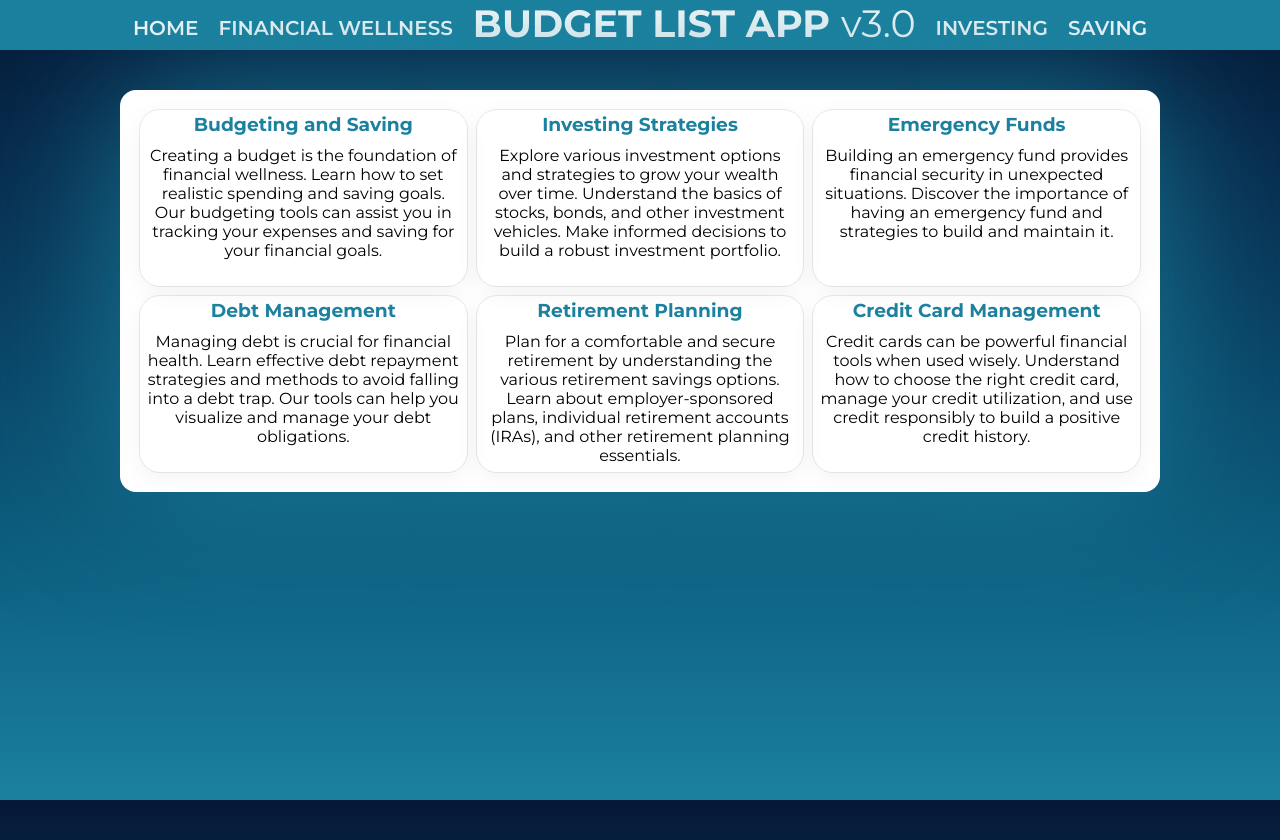
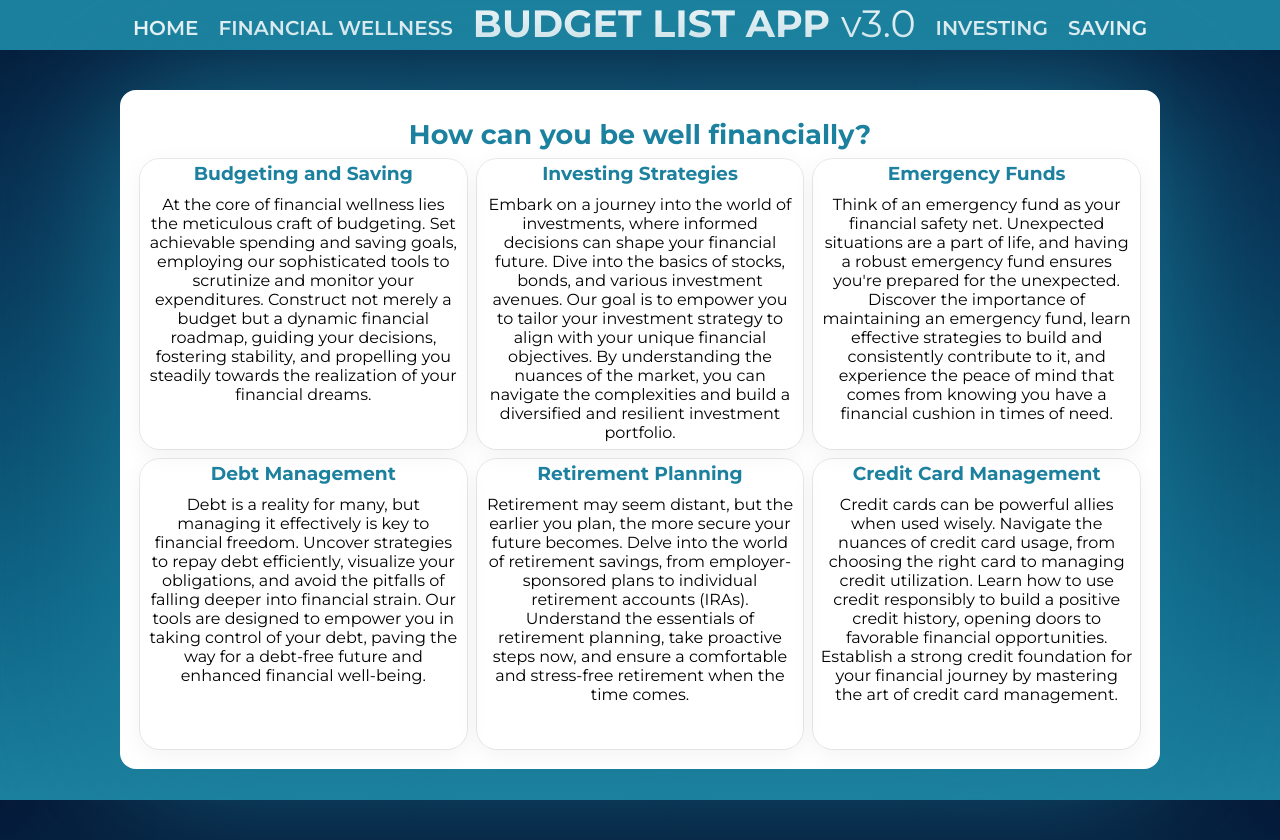
Before and after one commit to 8thrichard/budgetapp, a React (Create React App) app: page /financial-wellness in a window 1280 px wide. Built offline with nearby package versions, Linux system fonts and the light colour scheme; a web font is replaced by a local one.

Commit message:
Wording improved

```diff
--- a/src/pages/FinancialWellness.tsx
+++ b/src/pages/FinancialWellness.tsx
@@ -6,47 +6,44 @@ const FinancialWellness: React.FC = () => {
   return (
     <div className="finance-main">
       <div>
+        <div>
+          <h2>How can you be well financially?</h2>
+          </div>
         <div className='layout'>
           <div className='content-container'>
             <h3>Budgeting and Saving</h3>
             <p id='content-Paragraph'>
-            Creating a budget is the foundation of financial wellness. Learn how to set realistic spending and saving goals. Our budgeting tools can assist you in tracking your expenses and saving for your financial goals.
+            At the core of financial wellness lies the meticulous craft of budgeting. Set achievable spending and saving goals, employing our sophisticated tools to scrutinize and monitor your expenditures. Construct not merely a budget but a dynamic financial roadmap, guiding your decisions, fostering stability, and propelling you steadily towards the realization of your financial dreams.
             </p>
           </div>
-
           <div className='content-container'>
             <h3>Investing Strategies</h3>
             <p id='content-Paragraph'>
-               Explore various investment options and strategies to grow your wealth over time. Understand the basics of stocks, bonds, and other investment vehicles. Make informed decisions to build a robust investment portfolio.
-            </p>
+            Embark on a journey into the world of investments, where informed decisions can shape your financial future. Dive into the basics of stocks, bonds, and various investment avenues. Our goal is to empower you to tailor your investment strategy to align with your unique financial objectives. By understanding the nuances of the market, you can navigate the complexities and build a diversified and resilient investment portfolio.            </p>
           </div>
 
           <div className='content-container'>
             <h3>Emergency Funds</h3>
             <p id='content-Paragraph'>
-            Building an emergency fund provides financial security in unexpected situations. Discover the importance of having an emergency fund and strategies to build and maintain it.
-            </p>
+            Think of an emergency fund as your financial safety net. Unexpected situations are a part of life, and having a robust emergency fund ensures you're prepared for the unexpected. Discover the importance of maintaining an emergency fund, learn effective strategies to build and consistently contribute to it, and experience the peace of mind that comes from knowing you have a financial cushion in times of need.</p>
           </div>
 
           <div className='content-container'>
             <h3>Debt Management</h3>
             <p id='content-Paragraph'>
-            Managing debt is crucial for financial health. Learn effective debt repayment strategies and methods to avoid falling into a debt trap. Our tools can help you visualize and manage your debt obligations.
-            </p>
+            Debt is a reality for many, but managing it effectively is key to financial freedom. Uncover strategies to repay debt efficiently, visualize your obligations, and avoid the pitfalls of falling deeper into financial strain. Our tools are designed to empower you in taking control of your debt, paving the way for a debt-free future and enhanced financial well-being.            </p>
           </div>
 
           <div className='content-container'>
             <h3>Retirement Planning</h3>
             <p id='content-Paragraph'>
-            Plan for a comfortable and secure retirement by understanding the various retirement savings options. Learn about employer-sponsored plans, individual retirement accounts (IRAs), and other retirement planning essentials.
-            </p>
+            Retirement may seem distant, but the earlier you plan, the more secure your future becomes. Delve into the world of retirement savings, from employer-sponsored plans to individual retirement accounts (IRAs). Understand the essentials of retirement planning, take proactive steps now, and ensure a comfortable and stress-free retirement when the time comes.</p>
           </div>
 
           <div className='content-container'>
             <h3>Credit Card Management</h3>
             <p id='content-Paragraph'>
-            Credit cards can be powerful financial tools when used wisely. Understand how to choose the right credit card, manage your credit utilization, and use credit responsibly to build a positive credit history.
-            </p>
+            Credit cards can be powerful allies when used wisely. Navigate the nuances of credit card usage, from choosing the right card to managing credit utilization. Learn how to use credit responsibly to build a positive credit history, opening doors to favorable financial opportunities. Establish a strong credit foundation for your financial journey by mastering the art of credit card management.</p>
           </div>
         </div>
       </div>
--- a/src/styles/Financial.css
+++ b/src/styles/Financial.css
@@ -17,6 +17,12 @@ h3{
     margin: 3px;
 }
 
+div h2 {
+    color: #1C819E;
+    margin: 8px;
+    font-size: 27px;
+}
+
 p{
     padding: 7px;
 }
@@ -33,11 +39,13 @@ p{
 .content-container{
     box-shadow: rgba(0, 0, 0, 0.05) 0px 6px 24px 0px, rgba(0, 0, 0, 0.08) 0px 0px 0px 1px;
     border-radius: 20px;
+    margin: 0 auto;
 }
 
 #content-Paragraph {
     color: black;
     font-size: 16px;
+    word-wrap: break-word;
 }
 
 
@@ -84,6 +92,12 @@ p{
     max-width: 90%;
     }
 
+    div h2 {
+        color: #1C819E;
+        margin: 8px;
+        font-size: 24px;
+    }
+
     .layout {
         width: 100%;
         height: auto;
```
